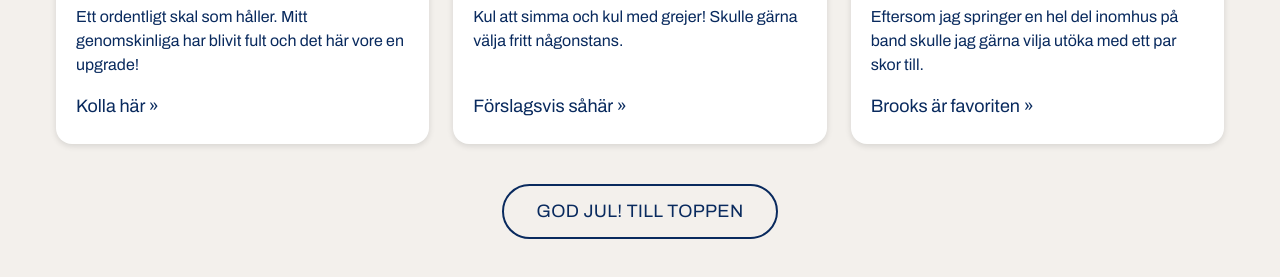
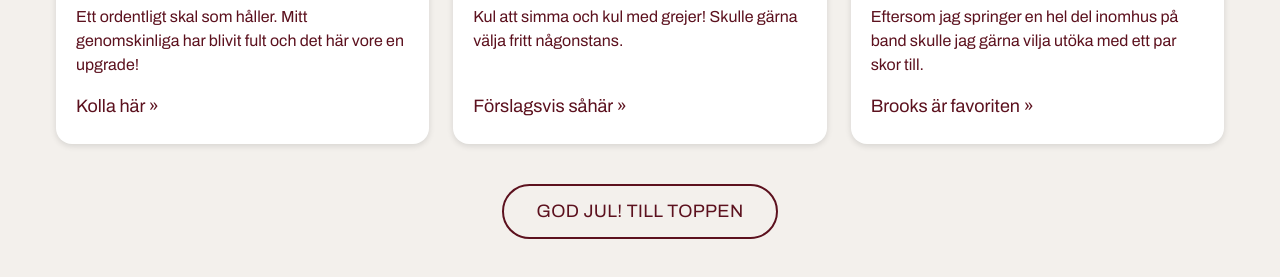
Before and after one commit to viktorisaks-tui/onskelista, a plain HTML site: page index.html in a window 1280 px wide. Shown: the part 783-1060 px from the top of the page. Drawn offline with Linux system fonts and the light colour scheme; a web font is replaced by a local one.

Commit message:
Change main color to #5C111E; smooth scroll-to-top button
Co-Authored-By: Devin AI <158243242+devin-ai-integration[bot]@users.noreply.github.com>

```diff
--- a/index.html
+++ b/index.html
@@ -17,12 +17,12 @@
       --font-heading: "Clash Display", "Archivo", Arial, sans-serif;
       --font-body: "Archivo", Arial, sans-serif;
 
-      --color-navy: #092a5e;
+      --color-navy: #5c111e;
       --color-light-blue: #70cbf4;
       --color-background: #f3f0ec;
       --color-card: #ffffff;
-      --color-text: #092a5e;
-      --color-label-bg: #092a5e;
+      --color-text: #5c111e;
+      --color-label-bg: #5c111e;
       --color-label-text: #ffffff;
 
       --radius-card: 16px;
@@ -242,7 +242,7 @@
       </div>
 
       <div class="cards__bottom">
-        <a class="button-ghost" href="#top">God Jul! Till toppen</a>
+        <a class="button-ghost" href="#top" onclick="window.scrollTo({ top: 0, behavior: 'smooth' }); return false;">God Jul! Till toppen</a>
       </div>
     </section>
   </main>
```
